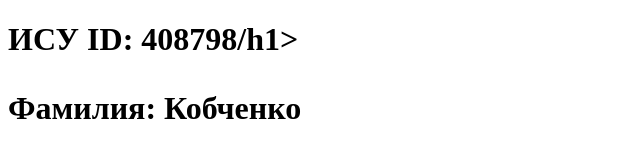
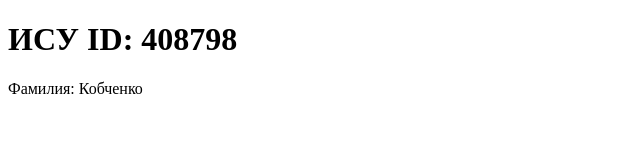
Before and after one commit to wackybastard/408798, a plain HTML site: page index.html in a window 1280 px wide. Shown: the whole page, without its empty margins (0-640 px from the left). Drawn offline with Linux system fonts and the light colour scheme.

Commit message:
Fix index.html :)

```diff
--- a/index.html
+++ b/index.html
@@ -5,7 +5,7 @@
     <title>OSINT Hijacking</title>
 </head>
 <body>
-    <h1>ИСУ ID: 408798/h1>
+    <h1>ИСУ ID: 408798</h1>
     <p>Фамилия: Кобченко</p>
 </body>
 </html>
```
